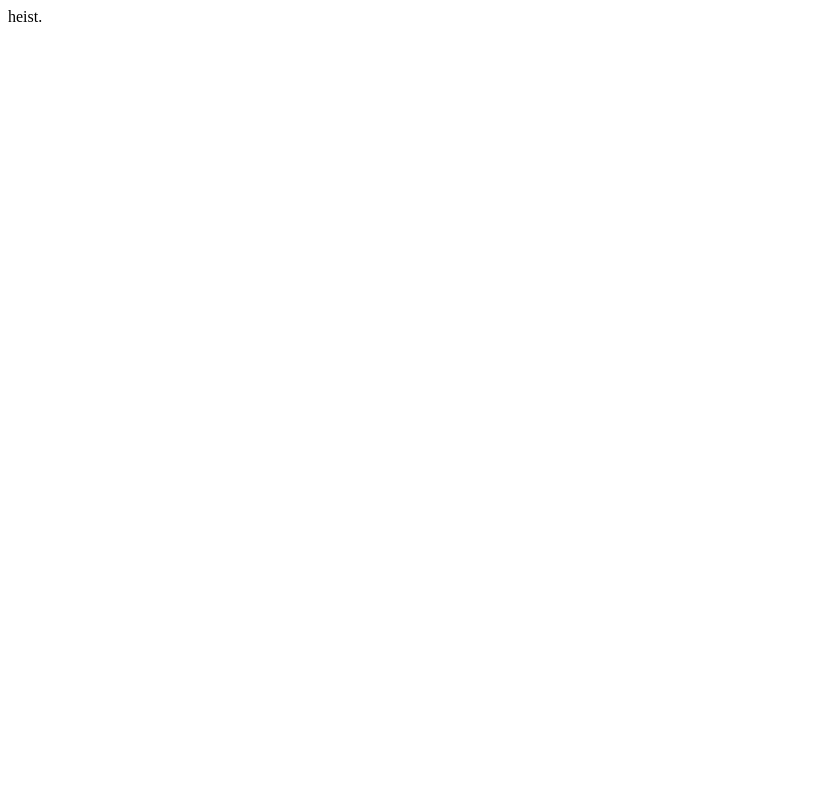
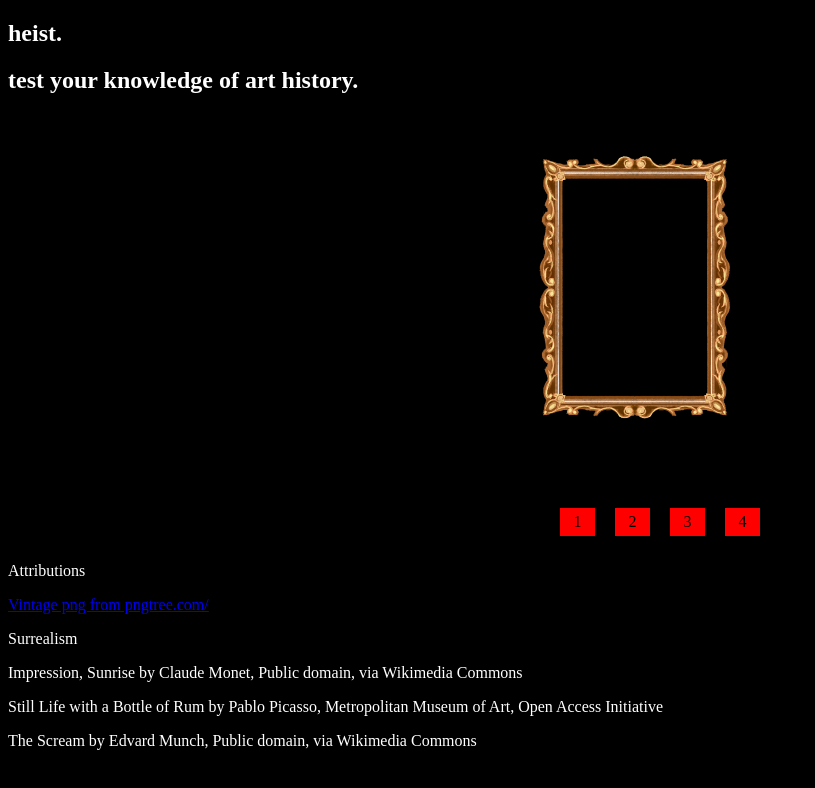
Before and after one commit to gregbatch/heist, a plain HTML site: page index.html in a window 1280 px wide. Shown: the whole page, without its empty margins (0-815 px from the left). Drawn offline with Linux system fonts and the light colour scheme.

Commit message:
Draft of final project

```diff
--- a/app.js
+++ b/app.js
@@ -0,0 +1,70 @@
+// const artOne = document.getElementById('surrealism');
+// const artTwo = document.getElementById('impressionism');
+// const artThree = document.getElementById('modern');
+// const artFour = document.getElementById('ancient');
+// const artFive = document.getElementById('expressionism');
+// const show = document.querySelector('#show')
+
+// artOne.addEventListener('click', nextArt);
+// artTwo.addEventListener('click', nextArt);
+// artThree.addEventListener('click', nextArt);
+// artFour.addEventListener('click', nextArt);
+// artFive.addEventListener('click', nextArt);
+
+
+// let currentArt;
+
+// function nextArt(click){
+//     currentArt = click.target.id;
+//     if(currentArt==='surrealism'){
+//         show.src=imageOne;
+//     }
+//     else if(currentArt==='impressionism'){
+//         show.src=imageTwo;
+//     }
+//     else if(currentArt==='modern'){
+//         show.src=imageThree;
+//     }
+//     else if(currentArt==='expressionism'){
+//         show.src=imageFive;
+//     }
+// }
+
+
+const images = [
+    "https://upload.wikimedia.org/wikipedia/commons/5/54/Claude_Monet%2C_Impression%2C_soleil_levant.jpg",
+    "https://upload.wikimedia.org/wikipedia/commons/5/54/Claude_Monet%2C_Impression%2C_soleil_levant.jpg",
+    "https://collectionapi.metmuseum.org/api/collection/v1/iiif/490018/1009285/restricted",
+    "https://upload.wikimedia.org/wikipedia/commons/9/9d/The_Scream_by_Edvard_Munch%2C_1893_-_Nasjonalgalleriet.png"
+]
+
+console.log(images.length);
+
+const artNext = document.querySelectorAll(".quiz");
+console.log(artNext);
+
+for (var i = 0; i < artNext.length; i++) {
+    let el = artNext[i];
+    el.addEventListener("click", imageSwitcher);
+}
+
+const artScreen = document.querySelector("#art-screen");
+
+function imageSwitcher(event){
+    let text = event.target.innerText;
+    let index = parseInt(text) - 1;
+    let imgToSet = images[index];
+    artScreen.setAttribute("src", imgToSet);
+}
+
+
+
+//images
+
+// 1 - src=""
+// 2 - src="https://upload.wikimedia.org/wikipedia/commons/5/54/Claude_Monet%2C_Impression%2C_soleil_levant.jpg"
+// 3 - src="https://collectionapi.metmuseum.org/api/collection/v1/iiif/490018/1009285/restricted"
+// 4 - src="https://upload.wikimedia.org/wikipedia/commons/9/9d/The_Scream_by_Edvard_Munch%2C_1893_-_Nasjonalgalleriet.png"
+// 5 - src="""
+
+//
--- a/index.html
+++ b/index.html
@@ -8,8 +8,35 @@
   <script defer src="app.js"></script>
   <title>Heist</title>
 </head>
-<nav>
-    <div>heist.</div>
-</nav>
 
+<body>
+    <nav>
+        <h1>heist.</h1>
+        <h2>test your knowledge of art history.</h2>
+    </nav>
+    <main class="art">
+        <section class="art-container">
+            <img class="art-frame" src="images/vintageframe.png">
+            <div class="art-picture" id="screen">
+                <img id="art-screen" src="">
+            </div>
+        </section>
+        <ul class="art-quiz">
+            <li class="quiz" id="surrealism">1</li>
+            <li class="quiz" id="impressionism">2</li>
+            <li class="quiz" id="modern">3</li>
+            <li class="quiz" id="expressionism">4</li>
+        </ul>
+    </main>
+
+</body>
+<footer>
+<p>Attributions</p>
+<a href='https://pngtree.com/so/Vintage'>Vintage png from pngtree.com/</a>
+<p>Surrealism</p>
+<p>Impression, Sunrise by Claude Monet, Public domain, via Wikimedia Commons</p>
+<p>Still Life with a Bottle of Rum by Pablo Picasso, Metropolitan Museum of Art, Open Access Initiative</p>
+<p>The Scream by Edvard Munch, Public domain, via Wikimedia Commons</p>
+
+</footer>
 </html>
--- a/style.css
+++ b/style.css
@@ -0,0 +1,58 @@
+body {
+    background: #000000;
+    color: #ffffff;
+}
+
+.art-container {
+    margin: 50px auto;
+    width: 300px;
+    position: relative;
+}
+
+.art-picture {
+    background: #000000;
+    top: 36px;
+    bottom: 53px;
+    right: 84px;
+    left: 73px;
+    overflow-x: hidden;
+    overflow-y: hidden;
+    position: absolute;
+}
+
+.art-quiz {
+    display: flex;
+    justify-content: center;
+    /* width: 300px; */
+    align-items: center;
+    margin: 5px;
+
+
+}
+
+.art-container:hover {
+    cursor: grab;
+}
+
+.art-picture:hover {
+    cursor: grabbing;
+}
+
+.art-quiz li {
+    color: #000000;
+    list-style: none;
+    cursor: grab;
+    text-align: center;
+    width: 25px;
+    padding: 5px;
+    margin: 10px;
+    background-color: red;
+
+
+}
+
+img {
+    max-width: 100%;
+    height: auto;
+    transition: 2s ease-in-out;
+}
```
Also changed, not shown: images/vintageframe.png (added).
